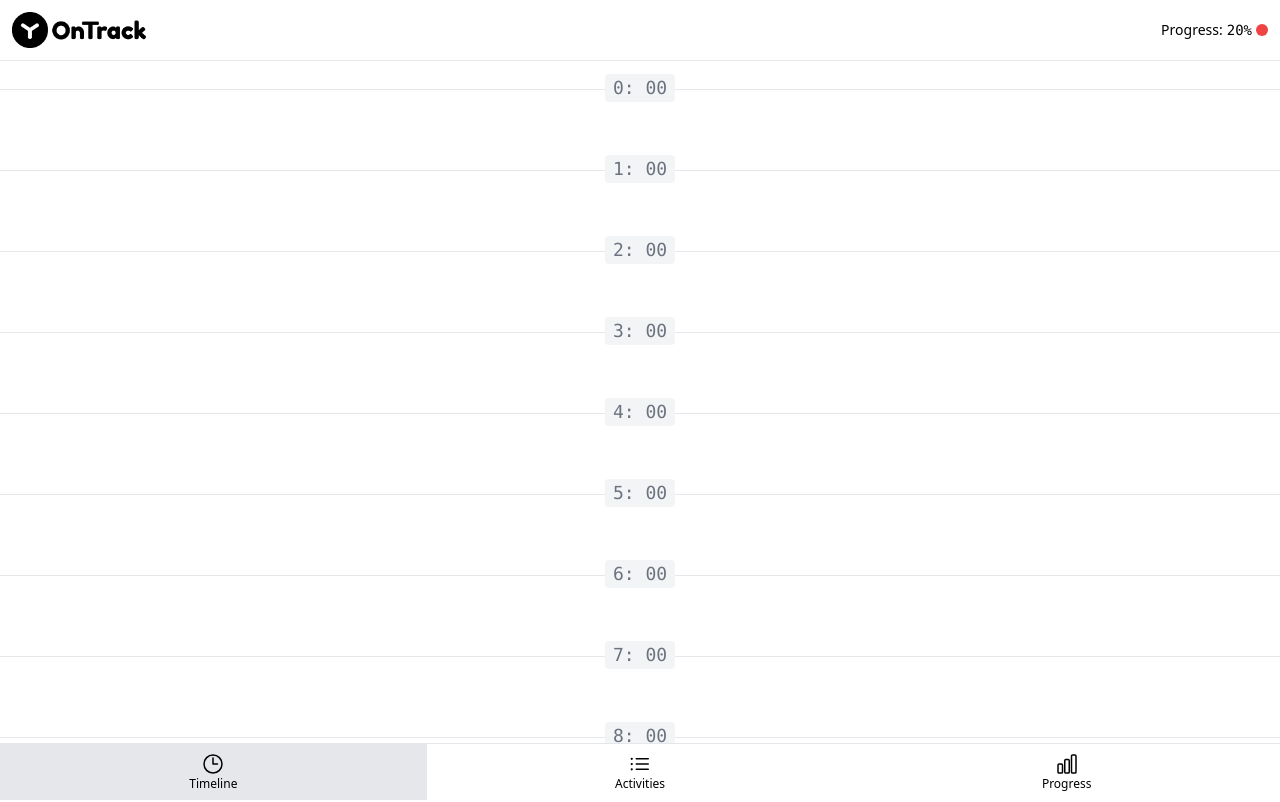
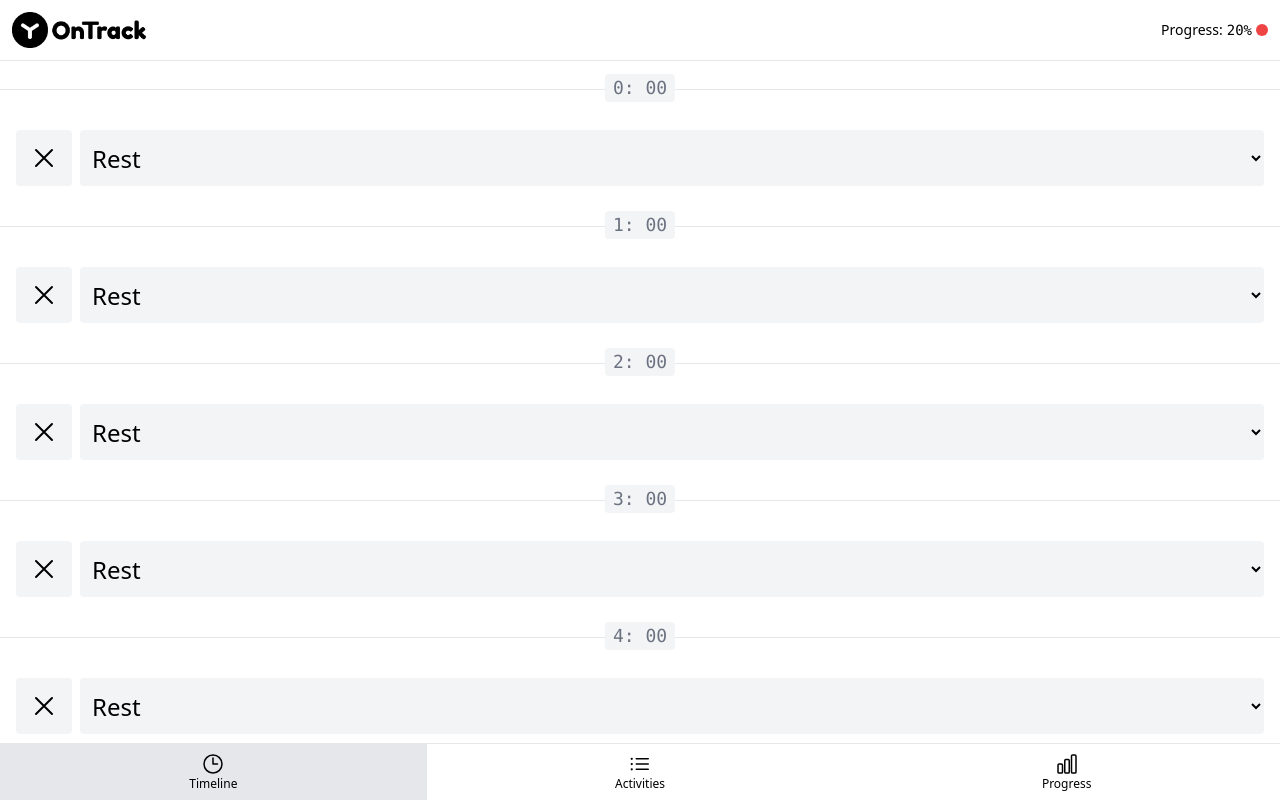
Before and after one commit to AnnaIerchenko/activities-track, a Vue app: page /#timeline in a window 1280 px wide. Shown: the top 802 px of the page. Built offline with nearby package versions, Linux system fonts and the light colour scheme.

Commit message:
drop-down list of timeline

```diff
--- a/src/App.vue
+++ b/src/App.vue
@@ -6,11 +6,11 @@
   import TheActivities from './pages/TheActivities.vue'
   import TheProgress from './pages/TheProgress.vue'
   import { PAGE_ACTIVITIES, PAGE_PROGRESS, PAGE_TIMELINE } from './constants'
-  import {normalizePageHash} from './functions'
+  import {normalizePageHash, generateTimelineItems} from './functions'
 
 const currentPage = ref(normalizePageHash())
 
-
+const timelineItems = generateTimelineItems()
 function goTo(page){
   currentPage.value = page
 }
@@ -23,7 +23,9 @@
 />
 
   <main class="flex flex-grow flex-col">
-  <TheTimeline v-show="currentPage === PAGE_TIMELINE"/>
+  <TheTimeline
+    v-show="currentPage === PAGE_TIMELINE"
+    :timeline-items="timelineItems"/>
   <TheActivities v-show="currentPage === PAGE_ACTIVITIES"/>
   <TheProgress v-show="currentPage === PAGE_PROGRESS" />
   </main>
--- a/src/components/TimelineItem.vue
+++ b/src/components/TimelineItem.vue
@@ -1,4 +1,5 @@
 <script setup>
+import { XMarkIcon} from '@heroicons/vue/24/outline'
   const props = defineProps(['timelineItem'])
 
   const hourLinkClasses = [
@@ -7,17 +8,28 @@
     ? 'bg-purple-900 font-black text-white'
     : 'bg-gray-100 text-gray-500'
 ]
+const options = [
+  {value: 1, label: 'Coding'},
+  {value: 2, label: 'Reading'},
+  {value: 3, label: 'Training'},
+]
 </script>
 
 <template>
   <li
-
     class="relative flex flex-col gap-2 border-t border-gray-200 py-10 px-4"
     >
-    <a href="#"
-      :class="hourLinkClasses"
-    >
+    <a href="#" :class="hourLinkClasses">
       {{ timelineItem.hour }}: 00
-  </a>
+    </a>
+    <div class="flex gap-2">
+      <button class="rounded bg-gray-100 p-3 enabled:hover:bg-gray-200 disabled:cursor-not-allowed disabled:opacity-50">
+        <XMarkIcon class="h-8"/>
+      </button>
+      <select name="" id="" class="w-full truncate rounded bg-gray-100 py-1 px-2 text-2xl">
+        <option selected disabled value="">Rest</option>
+        <option v-for="{value, label} in options" :key="value" :value="value">{{ label }}</option>
+      </select>
+    </div>
 </li>
 </template>
--- a/src/pages/TheTimeline.vue
+++ b/src/pages/TheTimeline.vue
@@ -1,8 +1,8 @@
 <script setup>
-import {generateTimelineItems} from '../functions'
+
 import TimelineItem from '../components/TimelineItem.vue'
 
-const timelineItems = generateTimelineItems()
+defineProps(['timelineItems'])
 </script>
 
 <template>
```
